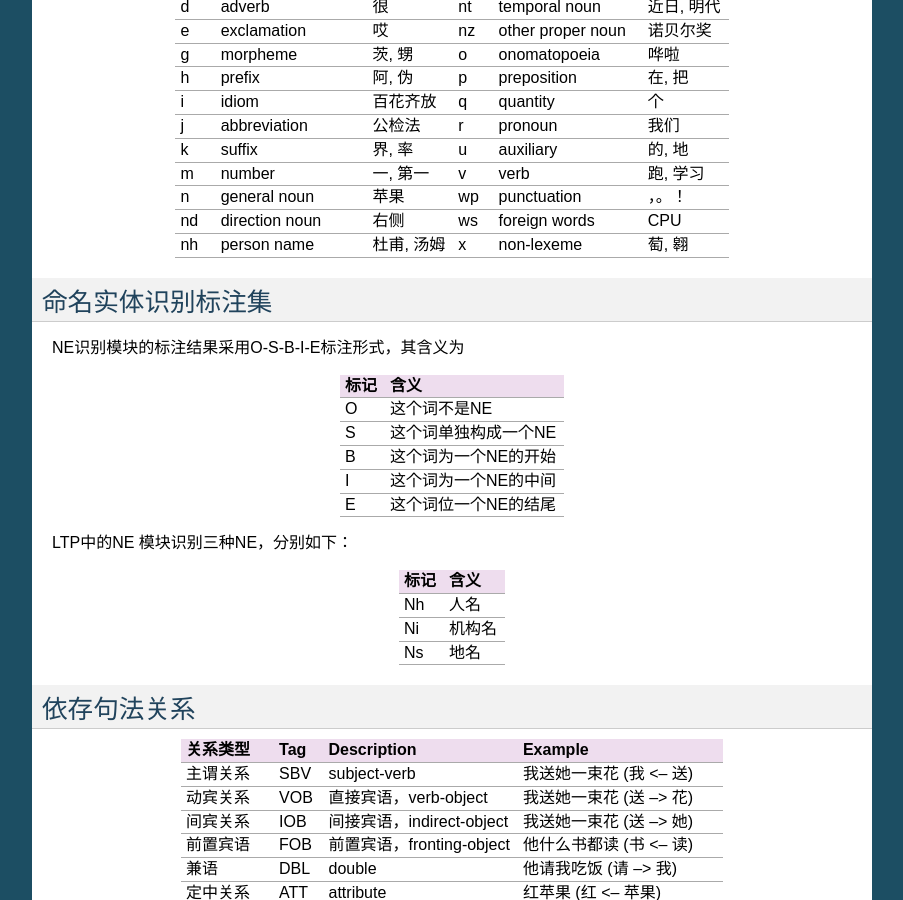
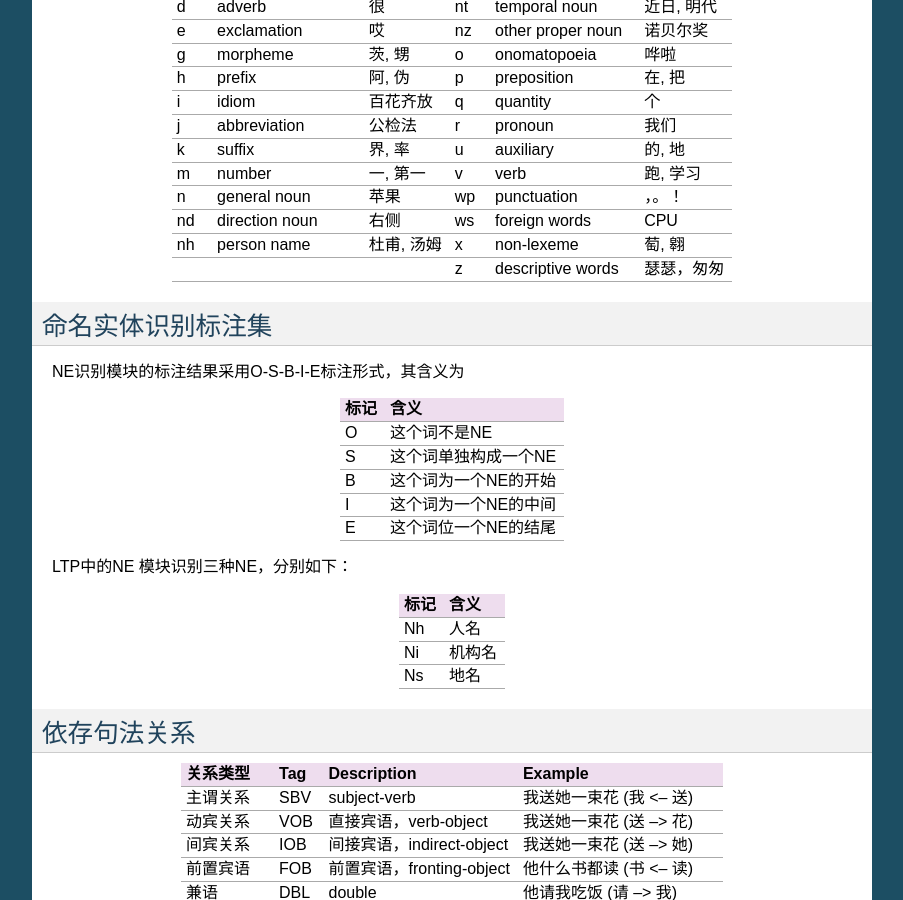
Before and after one commit to HIT-SCIR/ltp, a Sphinx documentation site: the page built from doc/appendix.rst, in a window 1280 px wide and 900 px high, scrolled down 492 px. Shown: the whole window, without its empty margins (198-1101 px from the left). Built offline with Sphinx 7.4.7, drawn with Linux system fonts in a browser that asks for light colours.

Commit message:
add pos 'z'

```diff
--- a/doc/appendix.rst
+++ b/doc/appendix.rst
@@ -51,6 +51,8 @@ LTP 使用的是863词性标注集，其各个词性含义如下表。
 | nd  | direction noun      | 右侧       | ws  | foreign words     | CPU        |
 +-----+---------------------+------------+-----+-------------------+------------+
 | nh  | person name         | 杜甫, 汤姆 | x   | non-lexeme        | 萄, 翱     |
++-----+---------------------+------------+-----+-------------------+------------+
+|     |                     |            | z   | descriptive words | 瑟瑟，匆匆 |
 +-----+---------------------+------------+-----+-------------------+------------+
 
 命名实体识别标注集
```
